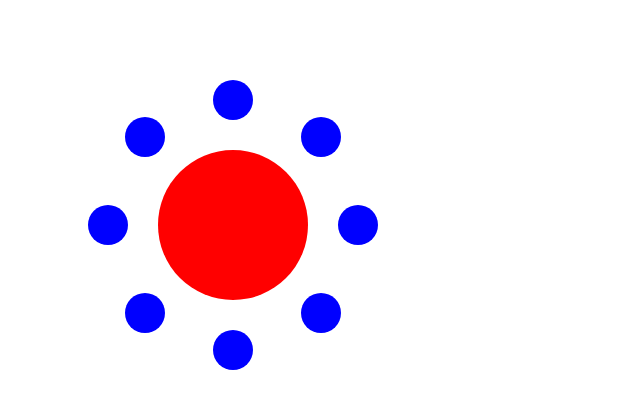
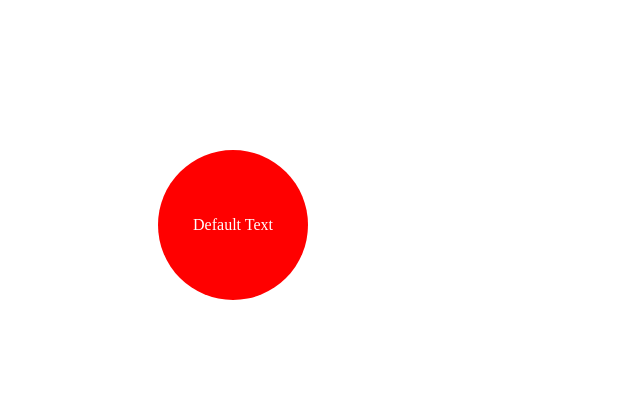
Before and after one commit to mattkleinberg/Radial_Button_Generator, a plain HTML site: page index.html in a window 1280 px wide. Shown: the whole page, without its empty margins (0-640 px from the left). Drawn offline with nearby package versions, Linux system fonts and the light colour scheme.

Commit message:
added click event binding and started working on options

```diff
--- a/css/main.css
+++ b/css/main.css
@@ -5,6 +5,9 @@
 	background: #ff0000;
 	border-radius: 150px;
 	margin: 150px;
+	text-align: center;
+	line-height: 150px;
+	color: #fff;
 }
 
 .subBtn{
@@ -13,3 +16,7 @@
 	background: #0000ff;
 	border-radius: 100px;
 }
+
+.hidden{
+	display: none;
+}
--- a/index.html
+++ b/index.html
@@ -1,3 +1,4 @@
+<!DOCTYPE html>
 <html>
 	<head>
 		<title>Radial Button Test Page</title>
@@ -10,5 +11,5 @@
 	</body>
 </html>
 <script>
-	new Radial_Button(8, 'pie');
+	new Radial_Button(6, 'pie');
 </script>
--- a/js/radial.js
+++ b/js/radial.js
@@ -1,8 +1,30 @@
 window.Radial_Button = function(num_arms, options){
-	var numBtns = 360 / num_arms;
-	var radius = 125;
+	var btnRotate = 360 / num_arms;
+	//var radius = 125;
+
+	var defaultOptions = {
+		main_button_text: 'Default Text',
+		radius: 125,
+		rotate_offset: 0,
+		color: {
+			main_button: '#ff0000',
+			sub_buttons: '#0000ff'
+		},
+		animation: {
+			style: {},
+			duration: 5
+		},
+		button_shape: {
+			circle: 'circle',
+			square: 'square',
+			custom: 'custom'
+		},
+		main_button_size: '150px',
+		sub_button_size: '40px'
+	};
 
 	var parentBtn = document.getElementById('main_button');
+	parentBtn.innerHTML = defaultOptions.main_button_text;
 	var offsetToParentCenter = parseInt(parentBtn.offsetWidth / 2);
 	var offsetToChildCenter = 20;
 	var totalOffset = offsetToParentCenter - offsetToChildCenter;
@@ -11,11 +33,24 @@ window.Radial_Button = function(num_arms, options){
 		var childBtns = document.createElement('div');
 		childBtns.className = 'subBtn';
 		childBtns.style.position = 'absolute';
-		var y = Math.sin((numBtns * i) * (Math.PI / 180)) * radius;
-		var x = Math.cos((numBtns * i) * (Math.PI / 180)) * radius;
+		var y = Math.sin(((btnRotate * i) - 90 + defaultOptions.rotate_offset) * (Math.PI / 180)) * defaultOptions.radius;
+		var x = Math.cos(((btnRotate * i) - 90 + defaultOptions.rotate_offset) * (Math.PI / 180)) * defaultOptions.radius;
 		childBtns.style.top = (y + totalOffset).toString() + "px";
 		childBtns.style.left = (x + totalOffset).toString() + "px";
+		childBtns.style.display = "none";
 		parentBtn.appendChild(childBtns);
 	}
 
+	parentBtn.onclick = function(){
+		//toggle show and hide of sup buttons
+		subBtns = document.getElementsByClassName('subBtn');
+		for(var i = 0; i < subBtns.length; i++){
+			if(subBtns[i].style.display == 'none'){
+				subBtns[i].style.display = 'block';
+			}else{
+				subBtns[i].style.display = 'none';
+			}
+		}
+	};
+
 }
```
